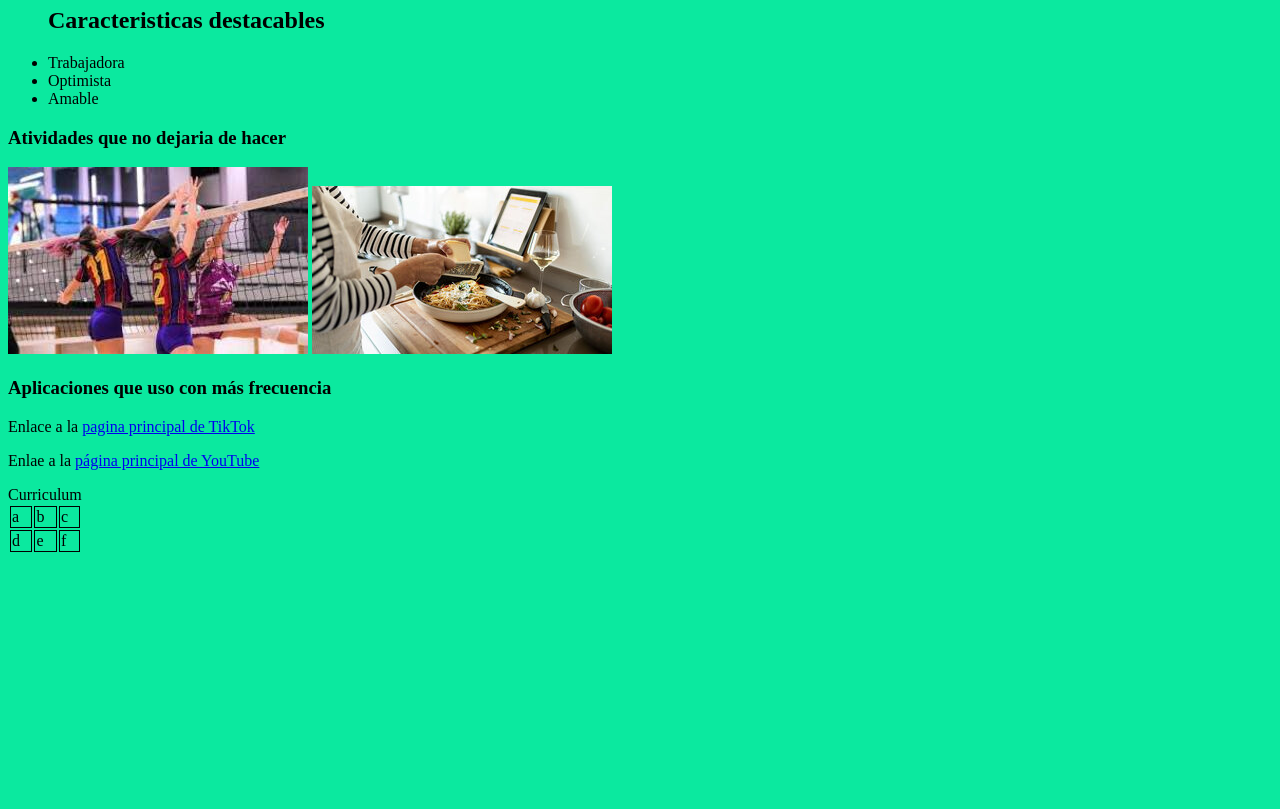
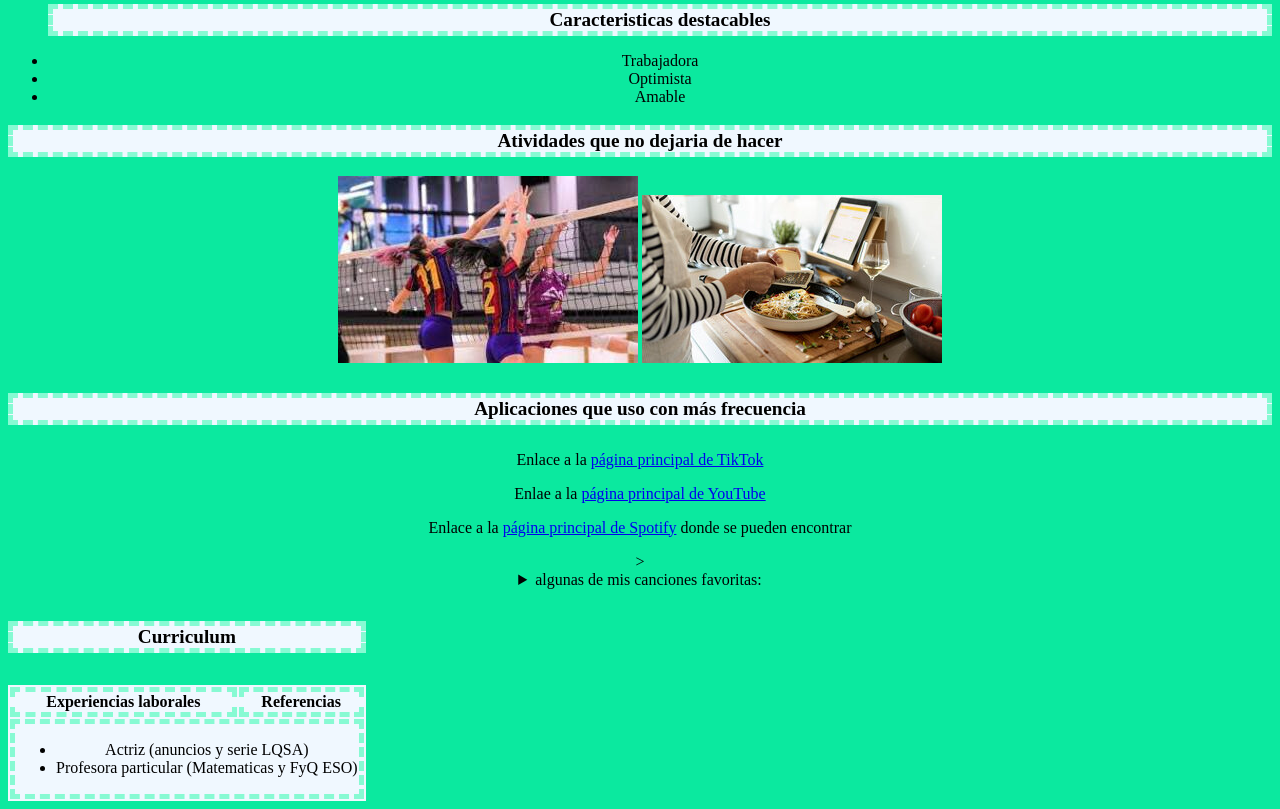
Before and after one commit to paulaalonso54/paulaalonso54.github.io, a plain HTML site: page index.html in a window 1280 px wide. Shown: the part 73-882 px from the top of the page. Before the commit the page ends 800 px from the top, so only its background shows below. Drawn offline with Linux system fonts and the light colour scheme.

Commit message:
cambios 2

```diff
--- a/estilos/estilos.css
+++ b/estilos/estilos.css
@@ -1,12 +1,28 @@
-h{
-    font-size: large;
+h1{
+    font-size:x-large;
 }
 table{
-    border: width black 1px solid;
+    align-content: center;
+    border: width 1px rgb(135, 250, 211) solid;
+    align-items: center;
+    background-color: aliceblue;
 }
 th, td{
-border: black 1px solid
+border: rgb(135, 250, 211) 5px dashed
 }
 body{
     background-color: rgb(11, 233, 159);
+    text-align: center;
+    align-items: center;
+    align-content: center;
+    align-self: center;
 }
+h4, h3, h2,h5{
+    font-size: larger;
+}
+h1,h2,h3,h4,h5{
+    font-style:normal;
+    background-color: aliceblue;
+    font-stretch: expanded;
+    border: 5px rgb(135, 250, 211) dashed
+}
--- a/index.html
+++ b/index.html
@@ -1,5 +1,5 @@
 <!DOCTYPE html>
-<html lang="en">
+<html lang="es">
 <head>
     <meta charset="UTF-8">
     <meta http-equiv="X-UA-Compatible" content="IE=edge">
@@ -20,21 +20,32 @@
     <img src="img/volley.jpeg" alt="volley">
     <img src="img/cocinar.jpg" alt="cocinar">
 
-    <h3>Aplicaciones que uso con más frecuencia</h3>
-    <p>Enlace a la <a href="https://www.tiktok.com/es/"> pagina principal de TikTok</a></p>
+    <h4>Aplicaciones que uso con más frecuencia</h4>
+    <p>Enlace a la <a href="https://www.tiktok.com/es/"> página principal de TikTok</a></p>
     <p>Enlae a la <a href="https://www.youtube.com/"> página principal de YouTube</a></p>
+    <p>Enlace a la <a href="https://open.spotify.com/"> página principal de Spotify</a> donde se pueden encontrar </p>><details><summary>algunas de mis canciones favoritas:</summary>
+        <p>El Color del Dolor <iframe width="200" height="150"
+            src="https://open.spotify.com/track/5TDo7cfLLdKMytsXPqVvuf?si=dec34761dc7d478e">
+    </iframe></p><br>
+        <p>Melting <iframe width="200" height="150"
+            src="https://open.spotify.com/track/2kSb3wYSOV996xA2NSmpck?si=a263605b58754083">
+    </iframe></p><br>
+        <p>Flashing Lights <iframe width="200" height="150"
+            src="https://open.spotify.com/track/5TRPicyLGbAF2LGBFbHGvO?si=5f15fa4a3adf4d2c">
+    </iframe></p>
+    </details>
 
     <table>
-        <caption>Curriculum</caption>
+        <caption><h5>Curriculum</h5></caption>
         <tr>
-            <td>a</td>
-            <td>b</td>
-            <td>c</td>
+            <th>Experiencias laborales</th>
+            <th>Referencias</th>
         </tr>
         <tr>
-            <td>d</td>
-            <td>e</td>
-            <td>f</td>
+            <td colspan="2"> <ul>
+            <li>Actriz (anuncios y serie LQSA)</li>
+            <li>Profesora particular (Matematicas y FyQ ESO)</li>
+            </ul></td>
         </tr>
     </table>
 
```
